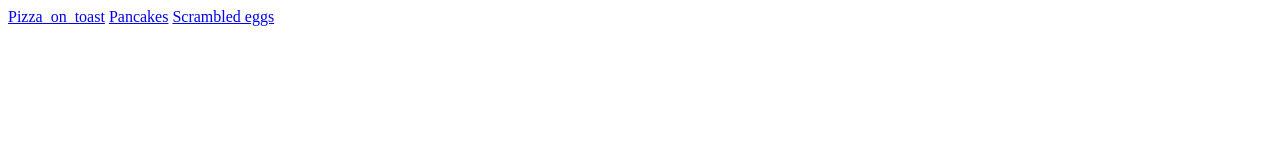
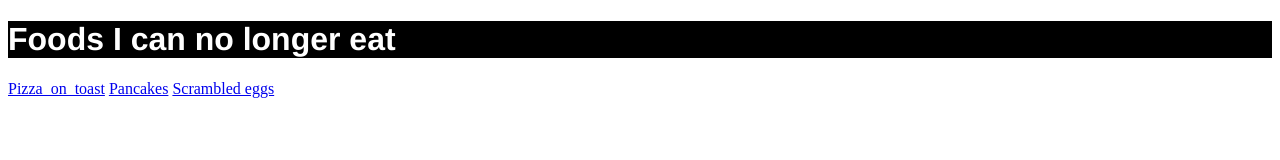
Before and after one commit to mchowdhry/odin-recipes, a plain HTML site: page index.html in a window 1280 px wide. Drawn offline with Linux system fonts and the light colour scheme.

Commit message:
index.html

```diff
--- a/index.html
+++ b/index.html
@@ -5,12 +5,16 @@
     <meta http-equiv="X-UA-Compatible" content="IE=edge">
     <meta name="viewport" content="width=device-width, initial-scale=1.0">
     <title>Document</title>
+    <link rel="stylesheet" href="style.css">
 </head>
+
 <body>
+
+    <h1 class="Heading"> Foods I can no longer eat </h1>
+
     <a href="recipes/pizza_on_toast.html">Pizza_on_toast</a>
     <a href="recipes/pancakes.html">Pancakes</a>
     <a href="recipes/scrambled_eggs.html">Scrambled eggs</a>
 
-
 </body>
 </html>
--- /dev/null
+++ b/style.css
@@ -0,0 +1,5 @@
+.Heading {
+    font-family: helvetica, sans-serif;
+    background-color: black;
+    color: white;
+}
```
